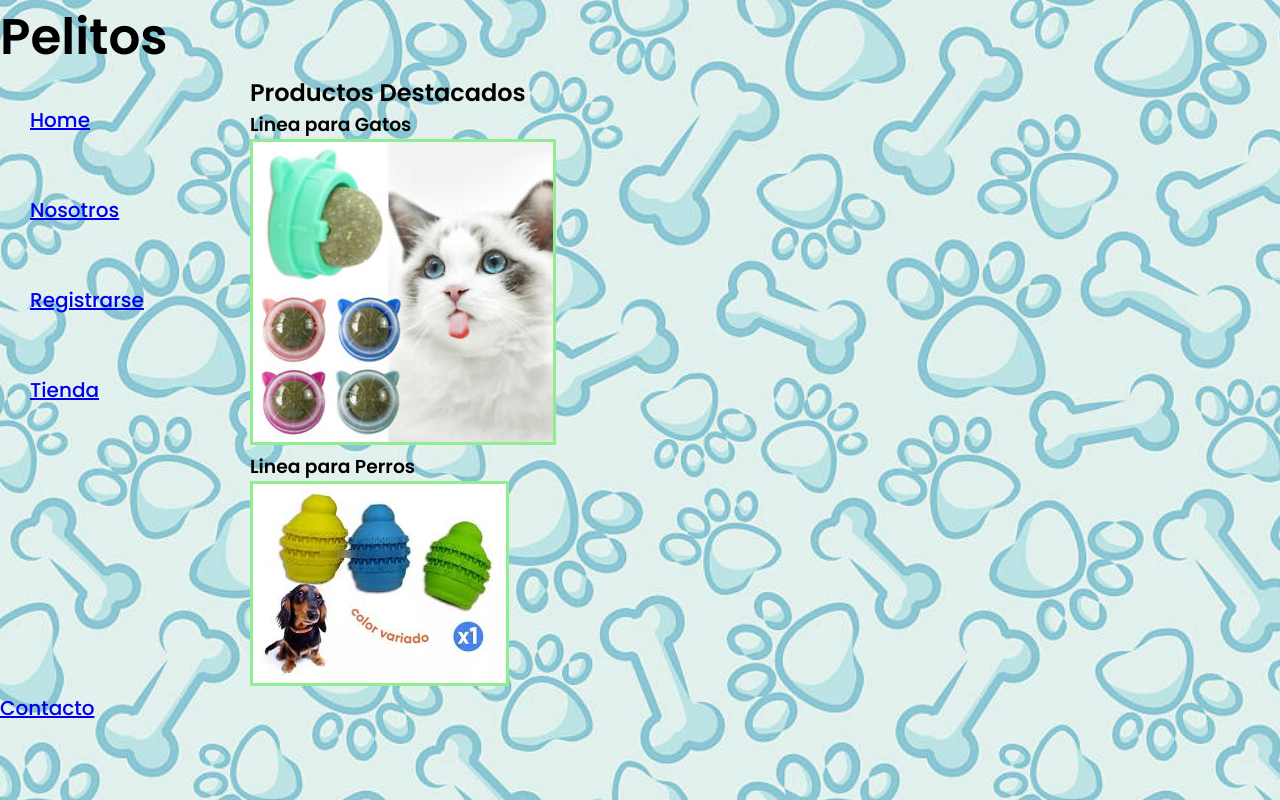
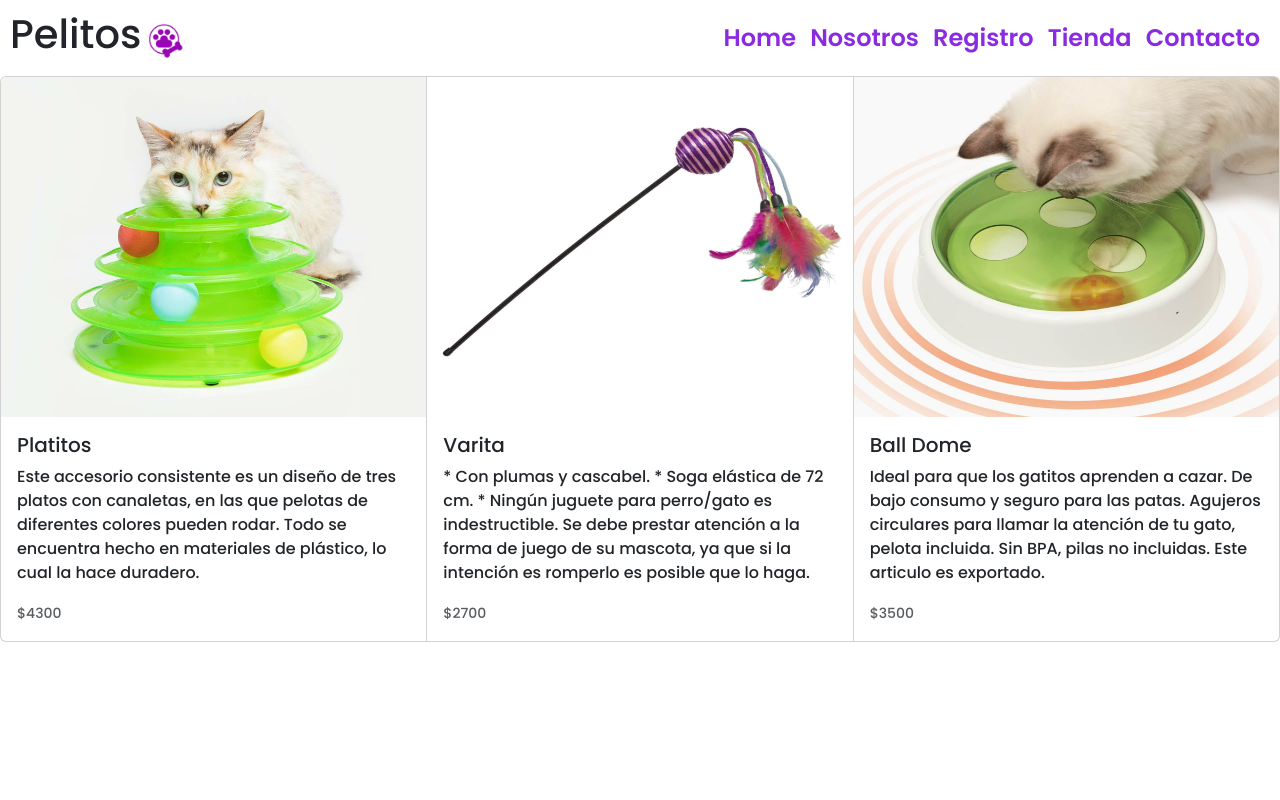
Before and after one commit to IsabelMartha/IsabelMartha.github.io, a plain HTML site: page index.html in a window 1280 px wide. Drawn offline with nearby package versions, Linux system fonts and the light colour scheme.

Commit message:
Bootstrap

```diff
--- a/index.css
+++ b/index.css
@@ -4,72 +4,33 @@
     font-family: 'Poppins', sans-serif;
 }
 
-
-
-body {
-    background-image: url('fondo11.jpg');
-    background-attachment: fixed;
-    background-repeat: repeat;
-    background-size: contain;
-    display: grid;
-    grid-template-areas:
-    "header"
-    "nav"
-    "main"
-    "footer";
-    grid-template-columns: 250px 1fr;
-
+header {
+    display: flex;
+    justify-content: space-between;
+    align-items: center;
+    padding: 10px;
 }
 
-@media screen and (min-width:1024px) {
-    body {
-        grid-template-areas:
-        "header header"
-        "nav main"
-        "footer footer";
-    }
-
+.logo {
+    display: flex;
+    align-items: center;
+}
+.logo-img {
+    height: 50px;
+    margin-right: 10px;
 }
 
- header {
-    grid-area: header;
- }
-
- nav {
-    grid-area: nav;
- }
-
- main {
-    grid-area: main;
- }
-
- footer {
-    grid-area: footer;
- }
-
-h1 {
-    font-size: 50px;
-}
-nav ul {
-    list-style: none;
+a {
+    text-decoration: none;
+    color: blueviolet;
+    font-size: x-large;
 }
 
-nav ul li {
-    padding: 30px;
-    font-size: 20px;
-
+nav a {
+    font-weight: 600;
+    padding-right: 10px;
 }
 
-img {
-    border: solid 3px lightgreen;
+nav a:hover {
+    color: crimson;
 }
-
-ul li {
-    font-size: 20px;
-    list-style: none;
-}
-nav ul {
-    display: flex;
-    justify-content: flex-end;
-    flex-direction: column;
-}
--- a/index.html
+++ b/index.html
@@ -6,6 +6,7 @@
     <meta http-equiv="X-UA-Compatible" content="IE=edge">
     <meta name="viewport" content="width=device-width, initial-scale=1.0">
     <link rel="icon" type="image/png" sizes="" href="favicon.png">
+    <link href="https://cdn.jsdelivr.net/npm/bootstrap@5.3.0/dist/css/bootstrap.min.css" rel="stylesheet" integrity="sha384-9ndCyUaIbzAi2FUVXJi0CjmCapSmO7SnpJef0486qhLnuZ2cdeRhO02iuK6FUUVM" crossorigin="anonymous">
     <link rel="stylesheet" href="index.css">
     <link rel="preconnect" href="https://fonts.googleapis.com">
     <link rel="preconnect" href="https://fonts.gstatic.com" crossorigin>
@@ -13,71 +14,51 @@
         rel="stylesheet">
     <title>Pelitos</title>
 </head>
-
-<body>
+<body class="fondo">
     <header>
-        <h1>Pelitos</h1>
-        <section>
-            <!-- <nav>
-                <ul>
-                    <li><a href="index.html">Home</a></li>
-                    <li><a href="nosotros.html">Nosotros</a></li>
-                    <li><a href="registro.html">Registrarse</a></li>
-                    <li><a href="tienda.html">Tienda</a></li>
-                </ul>
-            </nav> -->
-        </section>
+        <div class="logo">
+            <h1>Pelitos</h1>
+            <img class="logo-img" src="favicon.png" alt="logo">
+        </div>
+        <nav>
+            <a href="index.html">Home</a>
+            <a href="nosotros.html">Nosotros</a>
+            <a href="registro.html">Registro</a>
+            <a href="">Tienda</a>
+            <a href="contacto.html">Contacto</a>
+        </nav>
     </header>
-    <nav>
-        <ul>
-            <li><a href="index.html">Home</a></li>
-            <li><a href="nosotros.html">Nosotros</a></li>
-            <li><a href="registro.html">Registrarse</a></li>
-            <li><a href="tienda.html">Tienda</a></li>
-        </ul>
-    </nav>
-    <main>
-        <section>
-            <h2>Productos Destacados</h2>
-            <div>
-                <article>
-                    <h3>Linea para Gatos</h3>
-                    <img class="gato" src="juguetegato.jpg" alt="juguetegato">
-                </article>
-            </div>
-            <div>
-                <article>
-                    <h3>Linea para Perros</h3>
-                    <img class="perro" src="juguetepp.jpeg" alt="juguetepp">
-                </article>
-            </div>
-        </section>
-    </main>
-    <footer>
-        <ul>
-            <li><a href="contacto.html">Contacto</a></li>
-        </ul>
-        <!-- <form action="">
-            <ul>
-                <li>
-                    <label for="name">Nombre</label>
-                    <input type="text" name="name" id="name">
-                </li>
-                <li>
-                    <label for="email">Email</label>
-                    <input type="email" name="email" id="email">
-                </li>
-                <li>
-                    <label for="mensaje">Mensaje</label>
-                    <textarea name="msj" id="msj" cols="30" rows="10"></textarea>
-                </li>
-                <li>
-                    <label for="submit"></label>
-                    <button type="submit">Enviar</button>
-                </li>
-            </ul>
-        </form> -->
-    </footer>
+    <div class="card-group">
+        <div class="card">
+          <img src="jugueteHuppy.jpg" class="card-img-top" alt="...">
+          <div class="card-body">
+            <h5 class="card-title">Platitos</h5>
+            <p class="card-text">Este accesorio consistente  es un diseño de tres platos con canaletas, en las que pelotas de diferentes colores pueden rodar. Todo se encuentra hecho en materiales de plástico, lo cual la hace duradero.</p>
+            <p class="card-text"><small class="text-body-secondary">$4300</small></p>
+          </div>
+        </div>
+        <div class="card">
+          <img src="jg.jpg" class="card-img-top" alt="...">
+          <div class="card-body">
+            <h5 class="card-title">Varita</h5>
+            <p class="card-text">* Con plumas y cascabel.
+                * Soga elástica de 72 cm.
+                * Ningún juguete para perro/gato es indestructible. Se debe prestar atención a la forma de juego de su mascota, ya que si la intención es romperlo es posible que lo haga.</p>
+            <p class="card-text"><small class="text-body-secondary">$2700</small></p>
+          </div>
+        </div>
+        <div class="card">
+          <img src="bebedercat.jpg" class="card-img-top" alt="...">
+          <div class="card-body">
+            <h5 class="card-title">Ball Dome</h5>
+            <p class="card-text">Ideal para que los gatitos aprenden a cazar.
+                De bajo consumo y seguro para las patas.
+                Agujeros circulares para llamar la atención de tu gato, pelota incluida.
+                Sin BPA, pilas no incluidas. Este articulo es exportado.</p>
+            <p class="card-text"><small class="text-body-secondary">$3500</small></p>
+          </div>
+        </div>
+      </div>
+    <script src="https://cdn.jsdelivr.net/npm/bootstrap@5.3.0/dist/js/bootstrap.bundle.min.js" integrity="sha384-geWF76RCwLtnZ8qwWowPQNguL3RmwHVBC9FhGdlKrxdiJJigb/j/68SIy3Te4Bkz" crossorigin="anonymous"></script>
 </body>
-
 </html>
```
Also changed, not shown: bebedercat.jpg (added), jg.jpg (added), jugueteHuppy.jpg (added), juguetegato.jpg (deleted), juguetepp.jpeg (deleted).
